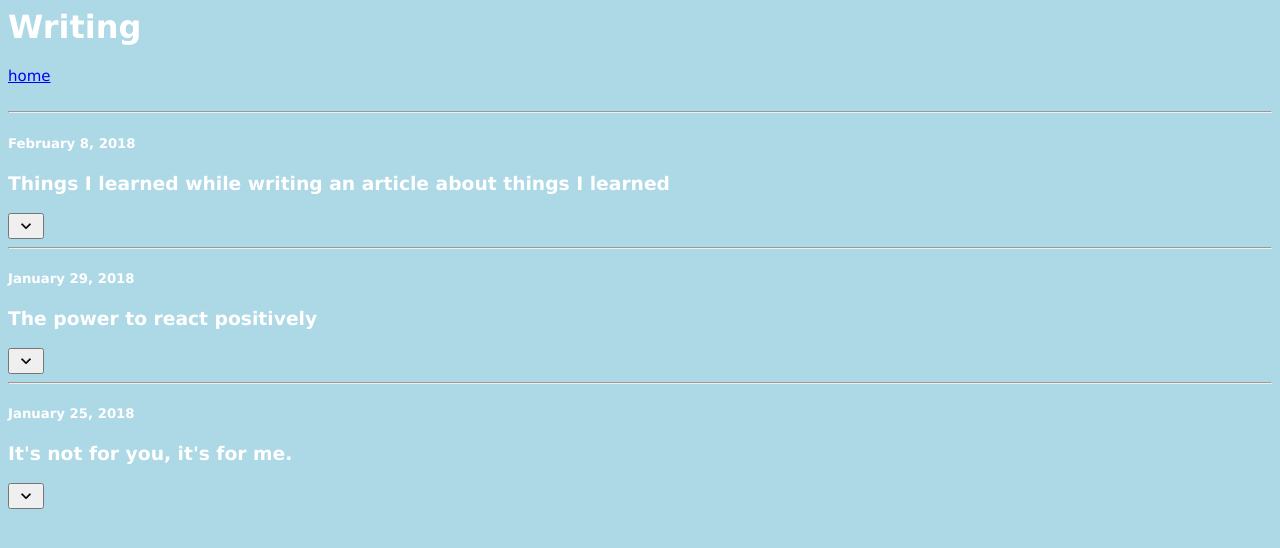
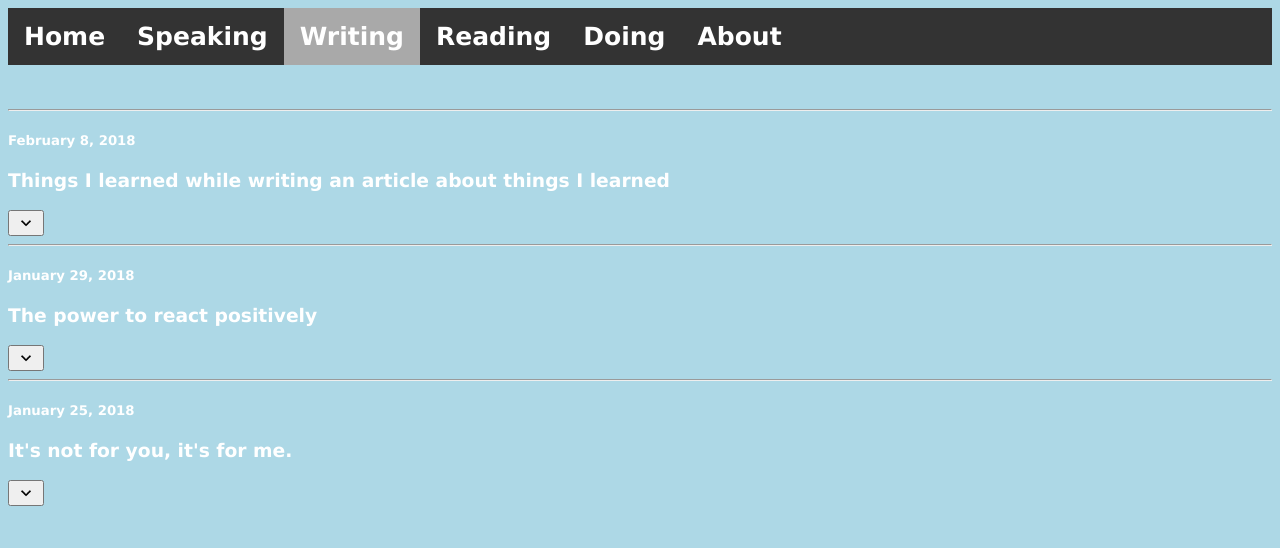
Before and after one commit to tinafletcher/tinafletcher-ca, a plain HTML site: page writing.html in a window 1280 px wide. Drawn offline with Linux system fonts and the light colour scheme.

Commit message:
Adding nav bar and including it in all pages

```diff
--- a/style.css
+++ b/style.css
@@ -2,25 +2,7 @@ body {
     background-color: lightblue;
 }
 
-h1 {
-    font-family: verdana;
-    color: white;
-    text-align: left;
-}
-
-h2 {
-    font-family: verdana;
-    color: white;
-    text-align: left;
-}
-
-h3 {
-    font-family: verdana;
-    color: white;
-    text-align: left;
-}
-
-h5 {
+h1, h2, h3, h5 {
     font-family: verdana;
     color: white;
     text-align: left;
@@ -40,7 +22,45 @@ ul {
     font-family: verdana;
     font-size: 15px;
 }
+
 ol {
     font-family: verdana;
     font-size: 15px;
 }
+
+ul.menu{
+  list-style-type: none;
+  margin: 0;
+  padding: 0;
+  overflow: hidden;
+  background-color: #333;
+}
+
+li.menu{
+  float: left;
+}
+
+li a.menu{
+  display: block;
+  color: white;
+  font-size: 25px;
+  font-weight: bold;
+  text-align: center;
+  padding: 14px 16px;
+  text-decoration: none;
+}
+
+li a.menu:hover{
+  background-color: dimgrey;
+}
+
+li a.active{
+  display: block;
+  color: white;
+  font-size: 25px;
+  font-weight: bold;
+  text-align: center;
+  padding: 14px 16px;
+  text-decoration: none;
+  background-color: darkgrey;
+}
--- a/writing.html
+++ b/writing.html
@@ -13,8 +13,14 @@
     </script>
 </head>
 <body>
-    <h1>Writing</h1>
-    <a href=index.html>home</a>
+    <ul class="menu">
+      <li class="menu"><a class="menu" href=index.html>Home</a></li>
+      <li class="menu"><a class="menu" href=speaking.html>Speaking</a></li>
+      <li class="menu"><a class="active" href=writing.html>Writing</a></li>
+      <li class="menu"><a class="menu" href=reading.html>Reading</a></li>
+      <li class="menu"><a class="menu" href=doing.html>Doing</a></li>
+      <li class="menu"><a class="menu" href=about.html>About</a></li>
+    </ul>
     <br><br>
 
     <hr>
@@ -30,7 +36,7 @@
         <li>Share what I'd learned; e.g. internal blog post, post on my web site, perhaps write a talk and submit to a conference somewhere</li>
       </ol>
       <p>I was having trouble deciding which one to choose. I procrastinated on making the decision for a month or so, but not deciding was bothering me. I felt like I was starting to default to Option 1, but if that's where things ended up I wanted it to be a conscious decision rather than just the path of least resistance.</p>
-      <p>I realized that I probably didn't have enough information to make the decision, which could be why I kept putting it off. For example, how could I decide between Option 1 and Option 2 if I didn't take time to think really critically about what impact my work was having? I decided to try Option 3, but to allow myself the potential outcome of not ever sharing what I wrote if it didn’t feel useful enough.</p>
+      <p>I realized that I probably didn't have enough information to make the decision, which could be why I kept putting it off. For example, how could I decide between Option 1 and Option 2 if I didn't take time to think really critically about what impact my work was having? I decided to try Option 3, but to allow myself the potential outcome of not ever sharing what I wrote if it didn't feel useful enough.</p>
       <p><a href="Code Stewardship - Summary and Reflection.pdf" target="_blank">Here's the article I wrote.</a> (I did end up sharing it with several people at my organization.)</p>
       <p>And here's what I learned while writing that article:</p>
       <ul>
```
Also changed, not shown: about.html (+8 -2 lines), doing.html (+8 -2 lines), index.html (+8 -8 lines), reading.html (+8 -2 lines), speaking.html (+8 -2 lines).
